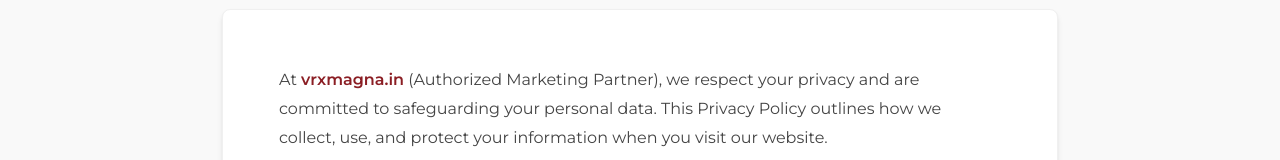
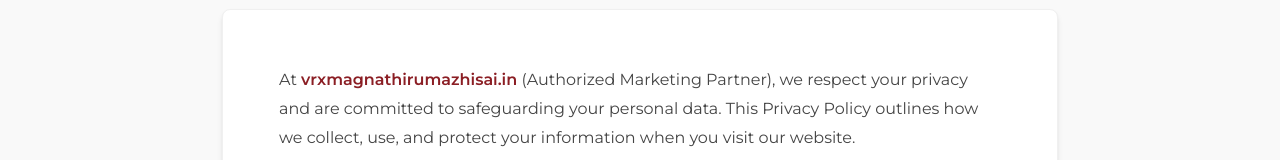
Before and after one commit to vineet-proptiger/vrxmagna, a Next.js app: page /privacy-policy in a window 1280 px wide. Shown: the part 377-537 px from the top of the page. Built offline with nearby package versions, Linux system fonts and the light colour scheme.

Commit message:
fix: update domain references from vrxmagna.in to vrxmagnathirumazhisai.in across multiple files

```diff
--- a/app/layout.js
+++ b/app/layout.js
@@ -50,11 +50,11 @@ export default function RootLayout({ children }) {
               "@type": "Article",
               "mainEntityOfPage": {
                 "@type": "WebPage",
-                "@id": "https://vrxmagna.in/"
+                "@id": "https://vrxmagnathirumazhisai.in/"
               },
               "headline": "VRX MAGNA | Studio, 1 BHK & 2 BHK Smart Homes in Thirumazhisai, Chennai",
               "description": "VRX MAGNA, Thirumazhisai's premier smart homes gated community with 437 units, 100 amenities, home automation. Apartments starting from ₹35 Lakhs. RERA: TN/02/Building/0036/2021.",
-              "image": "https://vrxmagna.in/_next/image?url=%2Fimages%2Fhero%2Fbanner1.webp&w=1200&q=75",
+              "image": "https://vrxmagnathirumazhisai.in/_next/image?url=%2Fimages%2Fhero%2Fbanner1.webp&w=1200&q=75",
               "author": {
                 "@type": "Organization",
                 "name": "Proptiger Marketing Services Pvt Ltd",
--- a/app/privacy-policy/page.js
+++ b/app/privacy-policy/page.js
@@ -92,7 +92,7 @@ export default function PrivacyPolicy() {
                 href="/"
                 style={{ color: 'var(--color-gold-dark)', fontWeight: '600' }}
               >
-                vrxmagna.in
+                vrxmagnathirumazhisai.in
               </Link>{' '}
               (Authorized Marketing Partner), we respect your privacy and are committed to safeguarding your personal data. This Privacy Policy outlines how we collect, use, and protect your information when you visit our website.
             </p>
--- a/app/robots.js
+++ b/app/robots.js
@@ -5,6 +5,6 @@ export default function robots() {
       allow: '/',
       disallow: '',
     },
-    sitemap: 'https://vrxmagna.in/sitemap.xml',
+    sitemap: 'https://vrxmagnathirumazhisai.in/sitemap.xml',
   }
 }
--- a/app/sitemap.js
+++ b/app/sitemap.js
@@ -1,5 +1,5 @@
 export default function sitemap() {
-  const base = 'https://vrxmagna.in'
+  const base = 'https://vrxmagnathirumazhisai.in'
 
   return [
     {
```
